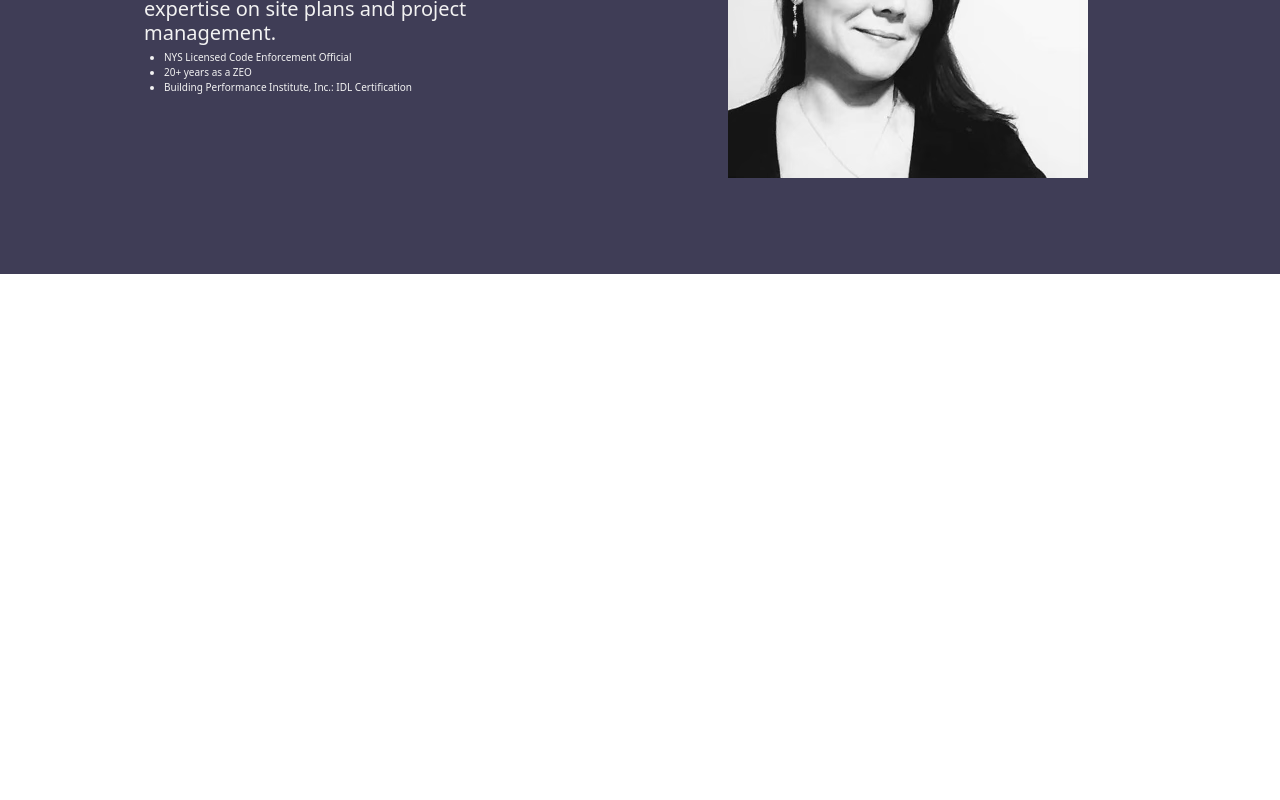
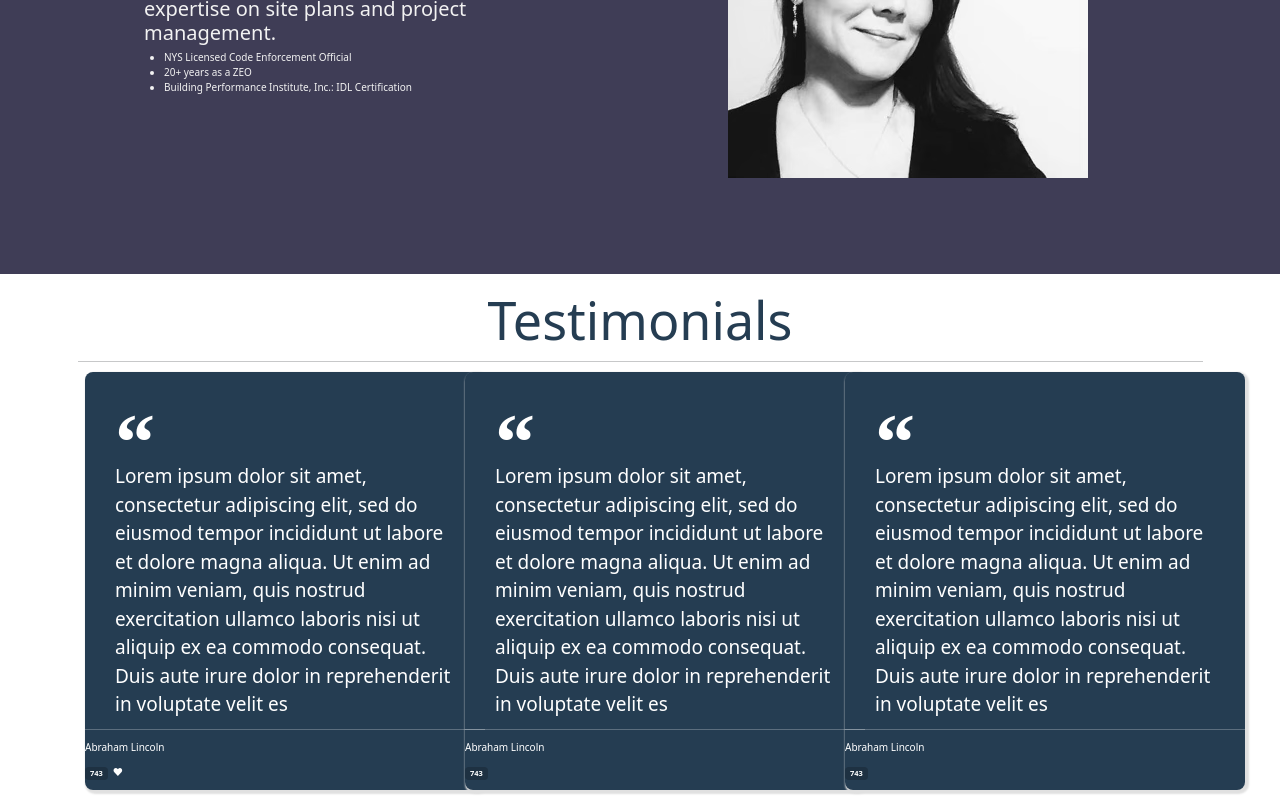
Before and after one commit to Caleb-Rogers/bmonroe-consulting, a Next.js app: page / in a window 1280 px wide. Shown: the part 2442-3242 px from the top of the page. Before the commit the page ends 2716 px from the top, so only its background shows below. Built offline with nearby package versions, Linux system fonts and the light colour scheme.

Commit message:
added testiominals

```diff
--- a/src/components/Homepage/Homepage.js
+++ b/src/components/Homepage/Homepage.js
@@ -5,7 +5,7 @@ import WhatWeDo from "../WhatWeDo.js/WhatWeDo";
 import Hero from "../Hero/Hero.js";
 import Services from "../Services/Services";
 import AboutMe from "../AboutMe/AboutMe";
-
+import Testimonials from "../Testimonials/Testimonials";
 function Homepage() {
   return (
     <div>
@@ -14,6 +14,7 @@ function Homepage() {
       <WhatWeDo />
       <Services />
       <AboutMe />
+      <Testimonials />
     </div>
   );
 }
--- a/src/components/Services/Services.css
+++ b/src/components/Services/Services.css
@@ -4,6 +4,7 @@
   box-shadow: 0px 10px 15px -3px rgba(0, 0, 0, 0.1);
   border-radius: 10px;
   border: 1px solid #ccc;
+  overflow: hidden;
 }
 .service-card:hover {
   box-shadow: 0 0 11px rgba(33, 33, 33, 0.2);
--- a/src/components/Services/Services.js
+++ b/src/components/Services/Services.js
@@ -49,7 +49,7 @@ function Services() {
             <Card.Title className="service-title" key="{card.name}">
               {card.title}
             </Card.Title>
-            <Card.Text className="service-desc lead" key="{card.name}">
+            <Card.Text className="service-desc lead px-5" key="{card.name}">
               {card.text}
             </Card.Text>
           </Card.Body>
@@ -60,7 +60,7 @@ function Services() {
 
   return (
     <Container>
-      <h1 className="text-center sectionHeadingBlue pt-4  ">Services</h1>
+      <h1 className="text-center section-heading-blue pt-4  ">Services</h1>
       <hr></hr>
 
       <Row md={3} className="p-8 w-100">
--- /dev/null
+++ b/src/components/Testimonials/Testimonials.css
@@ -0,0 +1,34 @@
+blockquote {
+  border-left: none;
+}
+
+.quote-badge {
+  background-color: #000000;
+  background-color: rgba(0, 0, 0, 0.2);
+}
+
+.quote-box {
+  overflow: hidden;
+  padding-top: -25px;
+  border-radius: 8px;
+  background-color: #253d52;
+  color: white;
+  width: 400px;
+  box-shadow: 2px 2px 2px 2px #e0e0e0;
+}
+
+.quotation-mark {
+  margin-top: 10px;
+  font-weight: bold;
+  font-size: 80px;
+  color: white;
+  font-family: "Times New Roman", Times, Serif;
+}
+
+.quote-text {
+  font-size: 19px;
+  margin-top: -50px;
+}
+
+.blog-post-bottom pull-right {
+}
--- /dev/null
+++ b/src/components/Testimonials/Testimonials.js
@@ -0,0 +1,79 @@
+import React from "react";
+import Container from "react-bootstrap/Container";
+import Row from "react-bootstrap/Row";
+import Col from "react-bootstrap/Col";
+function Testimonials() {
+  return (
+    <Container>
+      <h1 className="text-center section-heading-blue pt-4">Testimonials</h1>
+      <hr></hr>
+      <Row md={3}>
+        <Col>
+          <div class="container">
+            <blockquote class="quote-box">
+              <p class="quotation-mark px-5">“</p>
+              <p class="quote-text px-5">
+                Lorem ipsum dolor sit amet, consectetur adipiscing elit, sed do
+                eiusmod tempor incididunt ut labore et dolore magna aliqua. Ut
+                enim ad minim veniam, quis nostrud exercitation ullamco laboris
+                nisi ut aliquip ex ea commodo consequat. Duis aute irure dolor
+                in reprehenderit in voluptate velit es
+              </p>
+              <hr></hr>
+              <div class="blog-post-actions">
+                <p class="blog-post-bottom pull-left">Abraham Lincoln</p>
+                <p class="blog-post-bottom pull-right">
+                  <span class="badge quote-badge">743</span>  ❤
+                </p>
+              </div>
+            </blockquote>
+          </div>
+        </Col>
+        <Col>
+          <div class="container">
+            <blockquote class="quote-box">
+              <p class="quotation-mark px-5">“</p>
+              <p class="quote-text px-5">
+                Lorem ipsum dolor sit amet, consectetur adipiscing elit, sed do
+                eiusmod tempor incididunt ut labore et dolore magna aliqua. Ut
+                enim ad minim veniam, quis nostrud exercitation ullamco laboris
+                nisi ut aliquip ex ea commodo consequat. Duis aute irure dolor
+                in reprehenderit in voluptate velit es
+              </p>
+              <hr></hr>
+              <div class="blog-post-actions">
+                <p class="blog-post-bottom pull-left">Abraham Lincoln</p>
+                <p class="blog-post-bottom pull-right">
+                  <span class="badge quote-badge">743</span>
+                </p>
+              </div>
+            </blockquote>
+          </div>
+        </Col>
+        <Col>
+          <div class="container">
+            <blockquote class="quote-box">
+              <p class="quotation-mark px-5">“</p>
+              <p class="quote-text px-5">
+                Lorem ipsum dolor sit amet, consectetur adipiscing elit, sed do
+                eiusmod tempor incididunt ut labore et dolore magna aliqua. Ut
+                enim ad minim veniam, quis nostrud exercitation ullamco laboris
+                nisi ut aliquip ex ea commodo consequat. Duis aute irure dolor
+                in reprehenderit in voluptate velit es
+              </p>
+              <hr></hr>
+              <div class="blog-post-actions">
+                <p class="blog-post-bottom pull-left">Abraham Lincoln</p>
+                <p class="blog-post-bottom pull-right">
+                  <span class="badge quote-badge">743</span>
+                </p>
+              </div>
+            </blockquote>
+          </div>
+        </Col>
+      </Row>
+    </Container>
+  );
+}
+
+export default Testimonials;
--- a/src/components/WhatWeDo.js/WhatWeDo.js
+++ b/src/components/WhatWeDo.js/WhatWeDo.js
@@ -5,7 +5,7 @@ import Container from "react-bootstrap/Container";
 function WhatWeDo() {
   return (
     <Container className="whatWeDo">
-      <h1 className="text-center sectionHeadingWhite pt-4  ">What We Do</h1>
+      <h1 className="text-center section-heading-white pt-4  ">What We Do</h1>
       <hr></hr>
       <Carousel fade>
         <Carousel.Item>
--- a/src/pages/_app.js
+++ b/src/pages/_app.js
@@ -6,6 +6,7 @@ import "../components/WhatWeDo.js/WhatWeDo.css";
 import "../components/Hero/Hero.css";
 import "../components/Services/Services.css";
 import "../components/AboutMe/AboutMe.css";
+import "../components/Testimonials/Testimonials.css";
 
 <link
   rel="stylesheet"
--- a/styles/globals.css
+++ b/styles/globals.css
@@ -64,12 +64,12 @@ code {
     monospace;
 }
 
-.sectionHeadingWhite {
+.section-heading-white {
   color: white;
   font-size: 52px;
   text-align: center;
 }
-.sectionHeadingBlue {
+.section-heading-blue {
   color: #253d52;
   font-size: 52px;
 }
```
